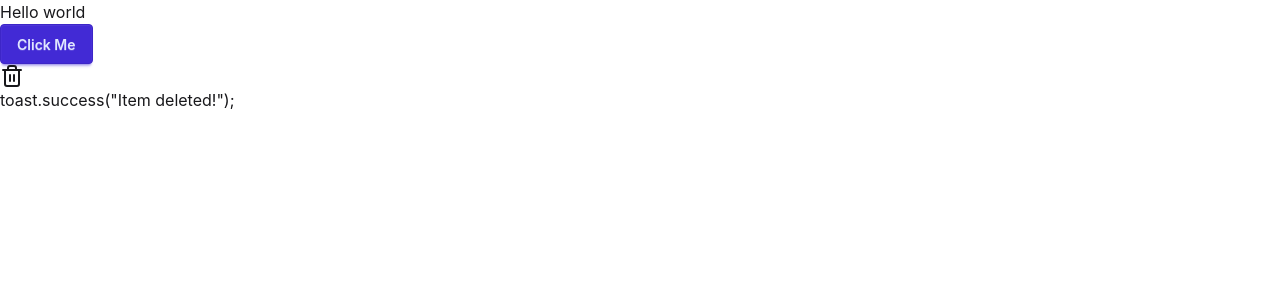
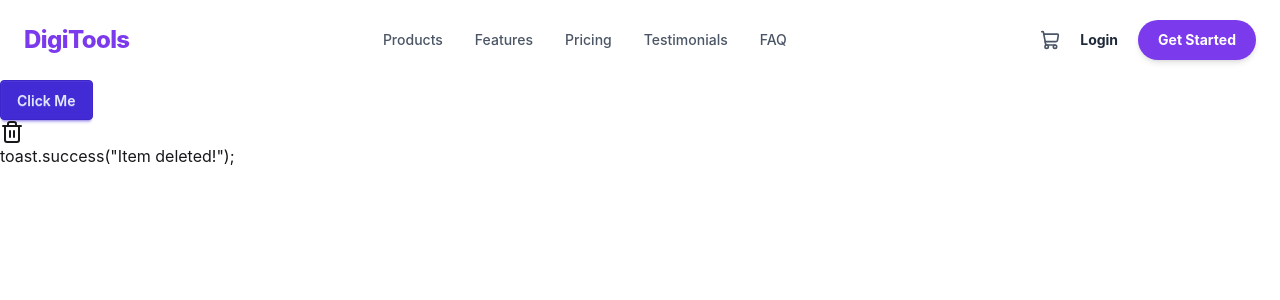
Before and after one commit to Swarna-Saha324/PH-Assignment6, a React (Vite) app: page / in a window 1280 px wide. Shown: the top 300 px of the page. Built offline with nearby package versions, Linux system fonts and the light colour scheme.

Commit message:
Navber is created

```diff
--- a/src/App.jsx
+++ b/src/App.jsx
@@ -3,13 +3,13 @@ import './App.css'
 import { Trash } from 'lucide-react';
 import { ToastContainer } from 'react-toastify';
 import { toast } from "react-toastify";
+import Navbar from './Components/Navber';
 
 function App() {
   return (
     <>
      <ToastContainer />
-
-<h1> Hello world</h1>
+<Navbar></Navbar>
 
 <button onClick={() => toast.success("Item deleted!")} className='btn btn-primary'>
   Click Me
--- /dev/null
+++ b/src/Components/Navber.jsx
@@ -0,0 +1,37 @@
+import React from 'react';
+import { ShoppingCart } from 'lucide-react';
+
+const Navbar = () => {
+  return (
+    <nav className="flex items-center justify-between px-6 py-5 max-w-7xl mx-auto w-full">
+      {/* Logo */}
+      <div className="text-2xl font-extrabold text-[#7C3AED] tracking-tight">
+        DigiTools
+      </div>
+
+      {/* Center Links - Hidden on mobile */}
+      <div className="hidden md:flex items-center space-x-8 text-sm font-medium text-gray-600">
+        <a href="#" className="hover:text-[#7C3AED] transition-colors">Products</a>
+        <a href="#" className="hover:text-[#7C3AED] transition-colors">Features</a>
+        <a href="#" className="hover:text-[#7C3AED] transition-colors">Pricing</a>
+        <a href="#" className="hover:text-[#7C3AED] transition-colors">Testimonials</a>
+        <a href="#" className="hover:text-[#7C3AED] transition-colors">FAQ</a>
+      </div>
+
+      {/* Right Side Actions */}
+      <div className="flex items-center space-x-5">
+        <button className="text-gray-600 hover:text-[#7C3AED] transition-colors">
+          <ShoppingCart size={20} />
+        </button>
+        <button className="text-sm font-bold text-gray-800 hover:text-[#7C3AED]">
+          Login
+        </button>
+        <button className="bg-[#7C3AED] text-white px-5 py-2.5 rounded-full text-sm font-bold hover:bg-[#6D28D9] transition-all shadow-md">
+          Get Started
+        </button>
+      </div>
+    </nav>
+  );
+};
+
+export default Navbar;
```
